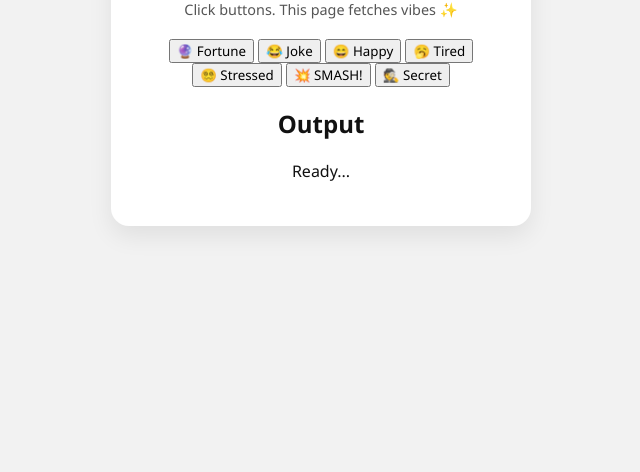
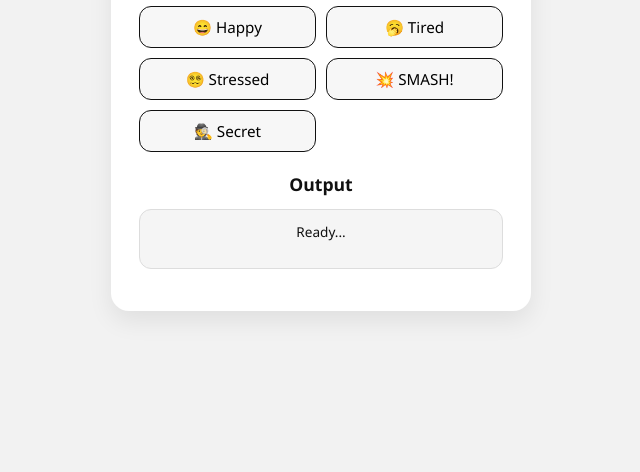
Before and after one commit to edward-aniel3/VibeCheck-ViriEdward, a plain HTML site: page frontend/index.html in a window 1280 px wide. Shown: the part 328-800 px from the top of the page, without its empty margins (319-959 px from the left). Drawn offline with Linux system fonts and the light colour scheme.

Commit message:
Styled the Button and OutputBox

```diff
--- a/frontend/style.css
+++ b/frontend/style.css
@@ -36,3 +36,47 @@ h1 {
   color: #555;
   margin-bottom: 20px;
 }
+
+/* Buttons */
+.button-grid {
+  display: grid;
+  grid-template-columns: repeat(2, 1fr);
+  gap: 10px;
+  margin-bottom: 20px;
+}
+
+button {
+  background: #f7f7f7;
+  border: 1.5px solid #111;
+  border-radius: 12px;
+  padding: 10px;
+  font-size: 0.95rem;
+  cursor: pointer;
+  transition: all 0.2s ease;
+}
+
+button:hover {
+  background: #111;
+  color: #fff;
+  transform: translateY(-2px);
+}
+
+button:active {
+  transform: scale(0.96);
+}
+
+/* Output box */
+h2 {
+  font-size: 1.1rem;
+  margin-bottom: 8px;
+}
+
+pre {
+  background: #f5f5f5;
+  border: 1px solid #ddd;
+  border-radius: 12px;
+  padding: 12px;
+  font-size: 0.85rem;
+  min-height: 60px;
+  white-space: pre-wrap;
+}
```
